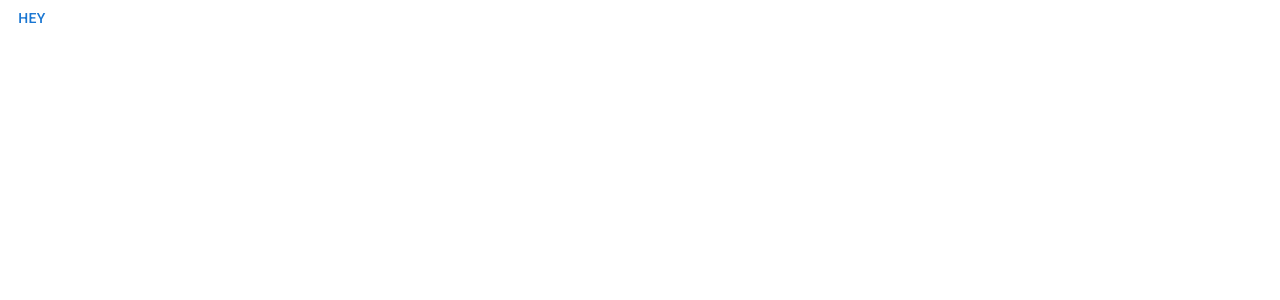
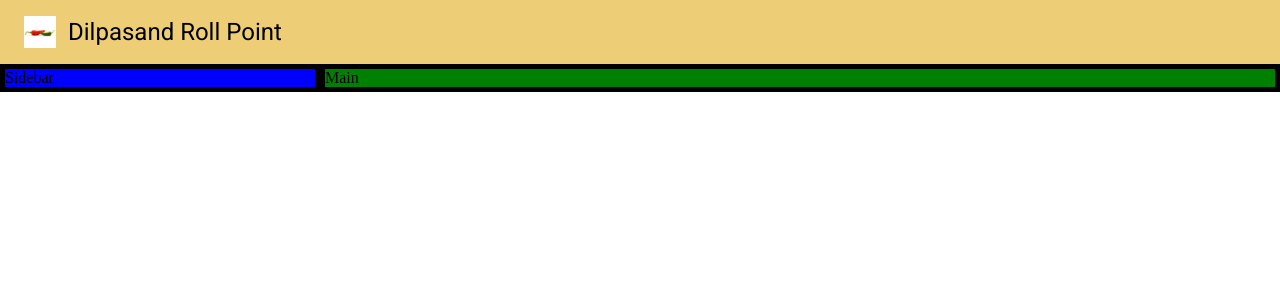
Before and after one commit to Sameer-Waseem/dilpasand-roll-point-react, a React (Vite) app: page / in a window 1280 px wide. Shown: the top 300 px of the page. Built offline with nearby package versions, Linux system fonts and the light colour scheme.

Commit message:
created layout and finalized header component

```diff
--- a/src/App.tsx
+++ b/src/App.tsx
@@ -1,7 +1,26 @@
-import Button from "@mui/material/Button";
+import { Grid, Hidden } from "@mui/material";
+import Header from "./components/Header";
+import Sidebar from "./components/Sidebar";
+import Main from "./components/Main";
 
 function App() {
-  return <Button>Hey</Button>;
+  return (
+    <Grid container>
+      <Grid item xs={12}>
+        <Header />
+      </Grid>
+
+      <Hidden smDown>
+        <Grid item sm={3}>
+          <Sidebar />
+        </Grid>
+      </Hidden>
+
+      <Grid item xs={12} sm={9}>
+        <Main />
+      </Grid>
+    </Grid>
+  );
 }
 
 export default App;
--- /dev/null
+++ b/src/components/Header.tsx
@@ -0,0 +1,31 @@
+import { useTheme } from "@mui/material";
+import AppBar from "@mui/material/AppBar";
+import Box from "@mui/material/Box";
+import Toolbar from "@mui/material/Toolbar";
+import useMediaQuery from "@mui/material/useMediaQuery";
+import Typography from "@mui/material/Typography";
+
+const Header = () => {
+  const theme = useTheme();
+  const isMobile = useMediaQuery(theme.breakpoints.down("sm"));
+
+  return (
+    <Box>
+      <AppBar position={"static"} sx={{ backgroundColor: "#edce77" }}>
+        <Toolbar>
+          <img src={"/chilly-pepper.jpg"} width={"32px"} height={"32px"} />
+
+          <Typography
+            color={"black"}
+            marginLeft={"12px"}
+            variant={isMobile ? "h6" : "h5"}
+          >
+            Dilpasand Roll Point
+          </Typography>
+        </Toolbar>
+      </AppBar>
+    </Box>
+  );
+};
+
+export default Header;
--- /dev/null
+++ b/src/components/Main.tsx
@@ -0,0 +1,9 @@
+const Main = () => {
+  return (
+    <div style={{ backgroundColor: "green", border: "5px solid black" }}>
+      Main
+    </div>
+  );
+};
+
+export default Main;
--- /dev/null
+++ b/src/components/Sidebar.tsx
@@ -0,0 +1,9 @@
+const Sidebar = () => {
+  return (
+    <div style={{ backgroundColor: "blue", border: "5px solid black" }}>
+      Sidebar
+    </div>
+  );
+};
+
+export default Sidebar;
--- a/src/main.tsx
+++ b/src/main.tsx
@@ -1,10 +1,15 @@
-import React from 'react'
-import ReactDOM from 'react-dom/client'
-import App from './App.tsx'
-import './index.css'
+import React from "react";
+import ReactDOM from "react-dom/client";
+import { ThemeProvider, createTheme } from "@mui/material/styles";
+import App from "./App.tsx";
+import "./index.css";
 
-ReactDOM.createRoot(document.getElementById('root')!).render(
+const theme = createTheme({});
+
+ReactDOM.createRoot(document.getElementById("root")!).render(
   <React.StrictMode>
-    <App />
-  </React.StrictMode>,
-)
+    <ThemeProvider theme={theme}>
+      <App />
+    </ThemeProvider>
+  </React.StrictMode>
+);
```
